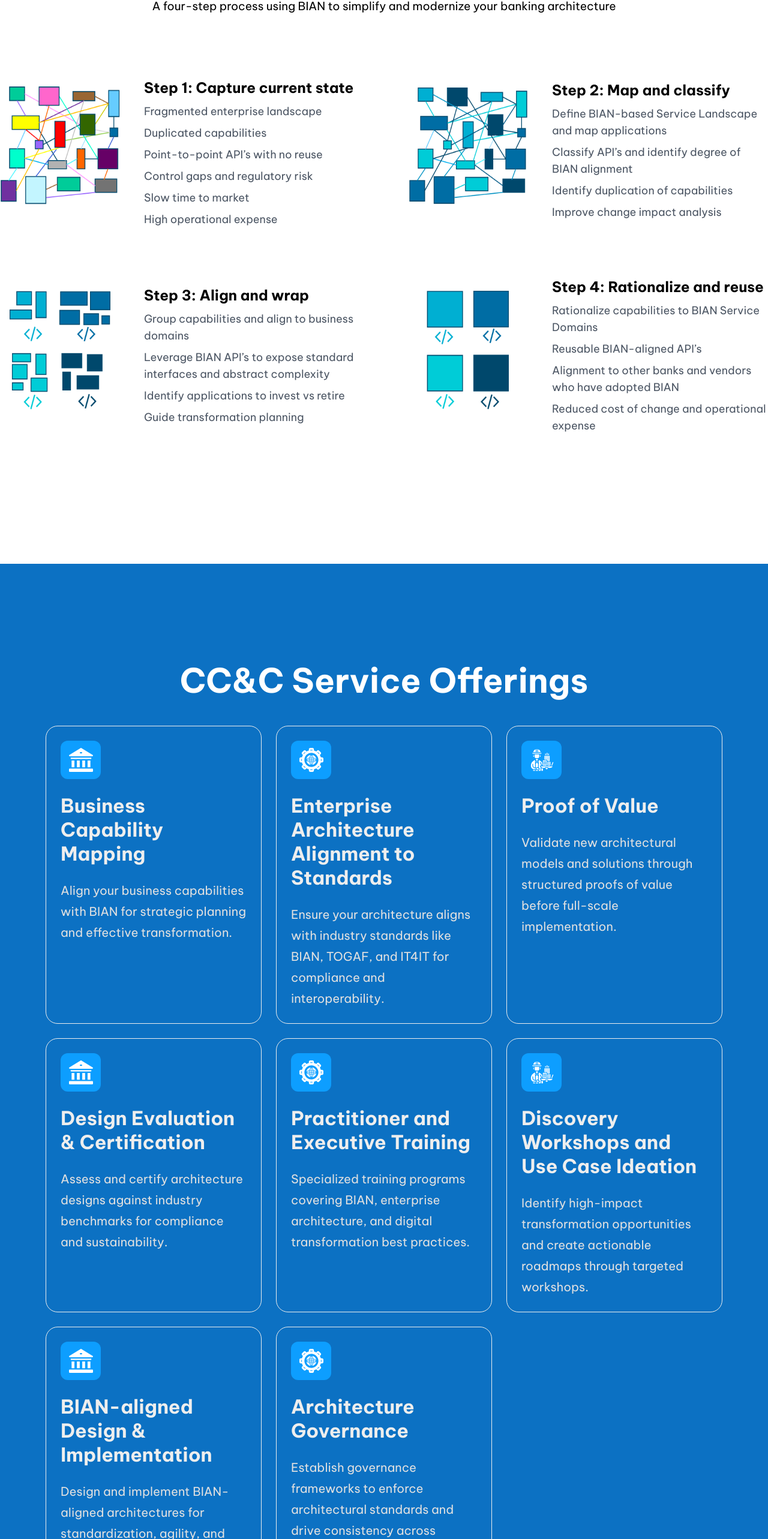
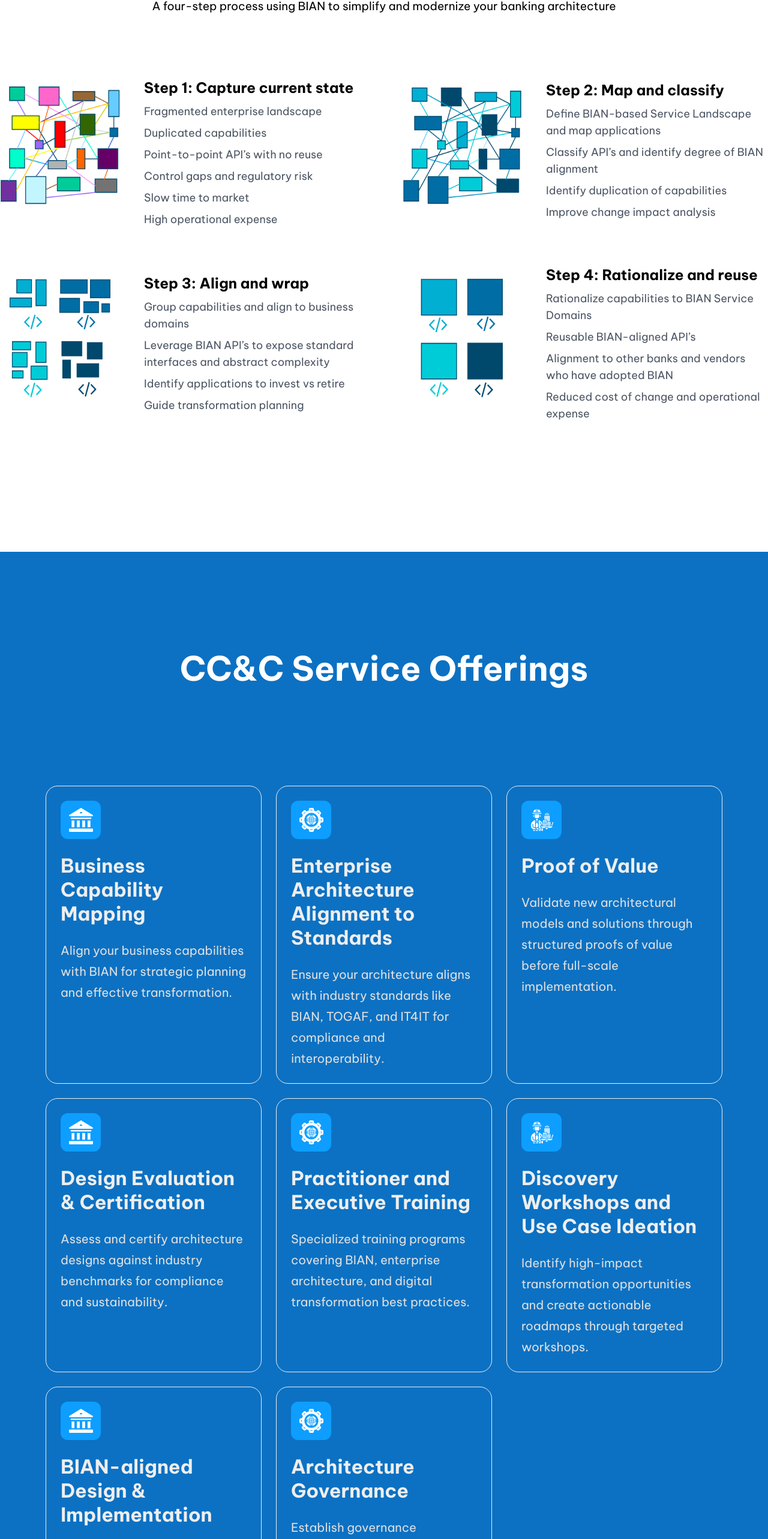
Before and after one commit to vinosmart/ccandc-ithots, a Next.js app: page /bian in a window 1280 px wide. Shown: the part 2417-4983 px from the top of the page at 60% size. Built offline with nearby package versions, Linux system fonts and the light colour scheme.

Commit message:
fix:review-changes

```diff
--- a/src/app/bian/page.tsx
+++ b/src/app/bian/page.tsx
@@ -460,7 +460,7 @@
           architecture
         </p>
         <section className="py-12 flex justify-center items-center  mt-14">
-          <div className="  grid grid-cols-2 items-center gap-[80px] max-w-[1400px]">
+          <div className="  grid grid-cols-2 items-center gap-[60px] max-w-[1400px]">
             {trainings.map((training) => (
               <div key={training.id} className="flex gap-10  items-center ">
                 <Image
@@ -516,7 +516,7 @@
           within your enterprise requires the right architecture experience,
           disciplines, and capabilities
         </p> */}
-        <div className="grid grid-cols-3 justify-center gap-6 mt-10">
+        <div className="grid grid-cols-3 justify-center gap-6 mt-40">
           {CardData.map((card) => (
             <div
               key={card.id}
@@ -744,7 +744,7 @@
             <Image
               src="/bian/bank-logo/14.jpg"
               alt="Company logo"
-              className=" object-contain w-[100px] md:w-[150px]"
+              className=" object-contain w-[100px] md:w-[90px]"
               width={150}
               height={150}
             />{" "}
```
